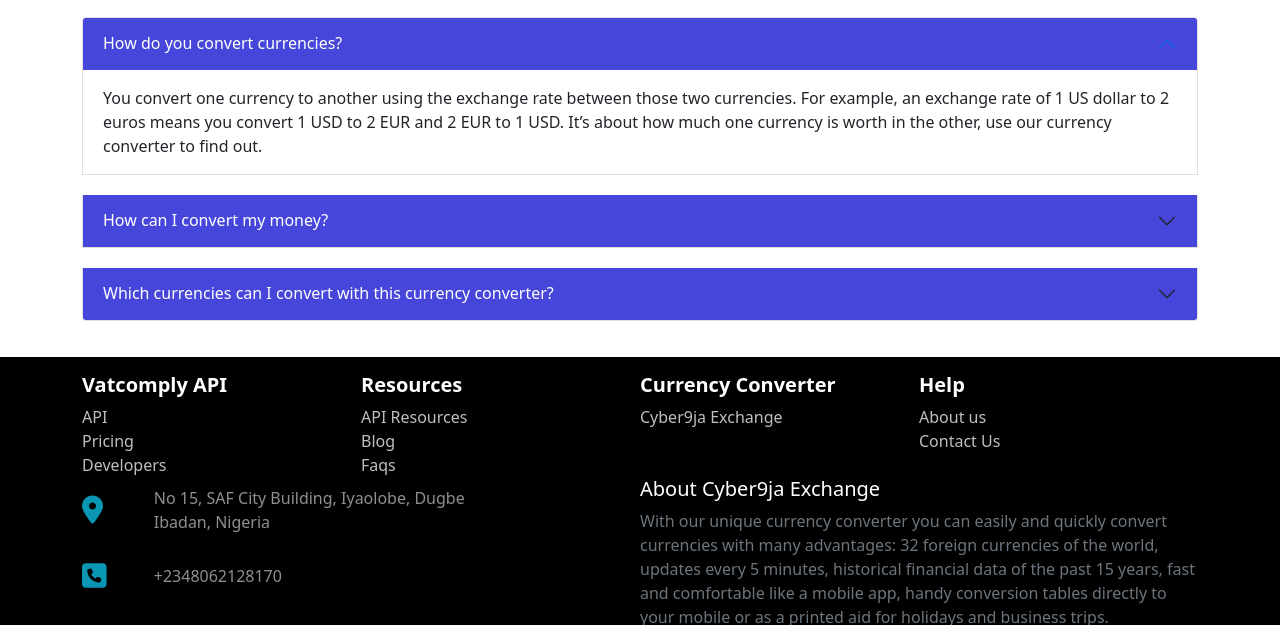
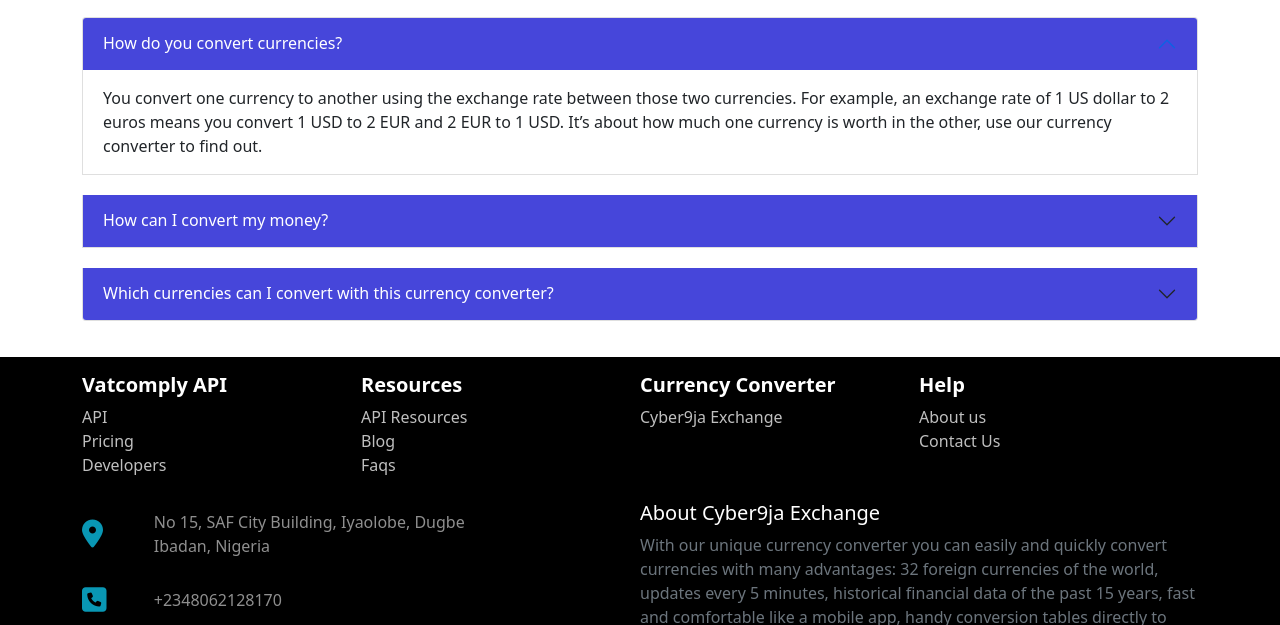
Before and after one commit to Cyber9jaDev/Currency-Converter, a plain HTML site: page index.html in a window 1280 px wide. Shown: the part 1803-2428 px from the top of the page. Drawn offline with nearby package versions, Linux system fonts and the light colour scheme; no server answers.

```diff
--- a/index.html
+++ b/index.html
@@ -137,7 +137,7 @@
         </div>
     </div>
 
-    <main id="footer">
+    <main class="mt-4">
       <div class="container-lg footer-container d-flex flex-row">
         <main class="d-flex flex-row">
           <div class="col-6 d-flex flex-column text-white opacity-75">
```
